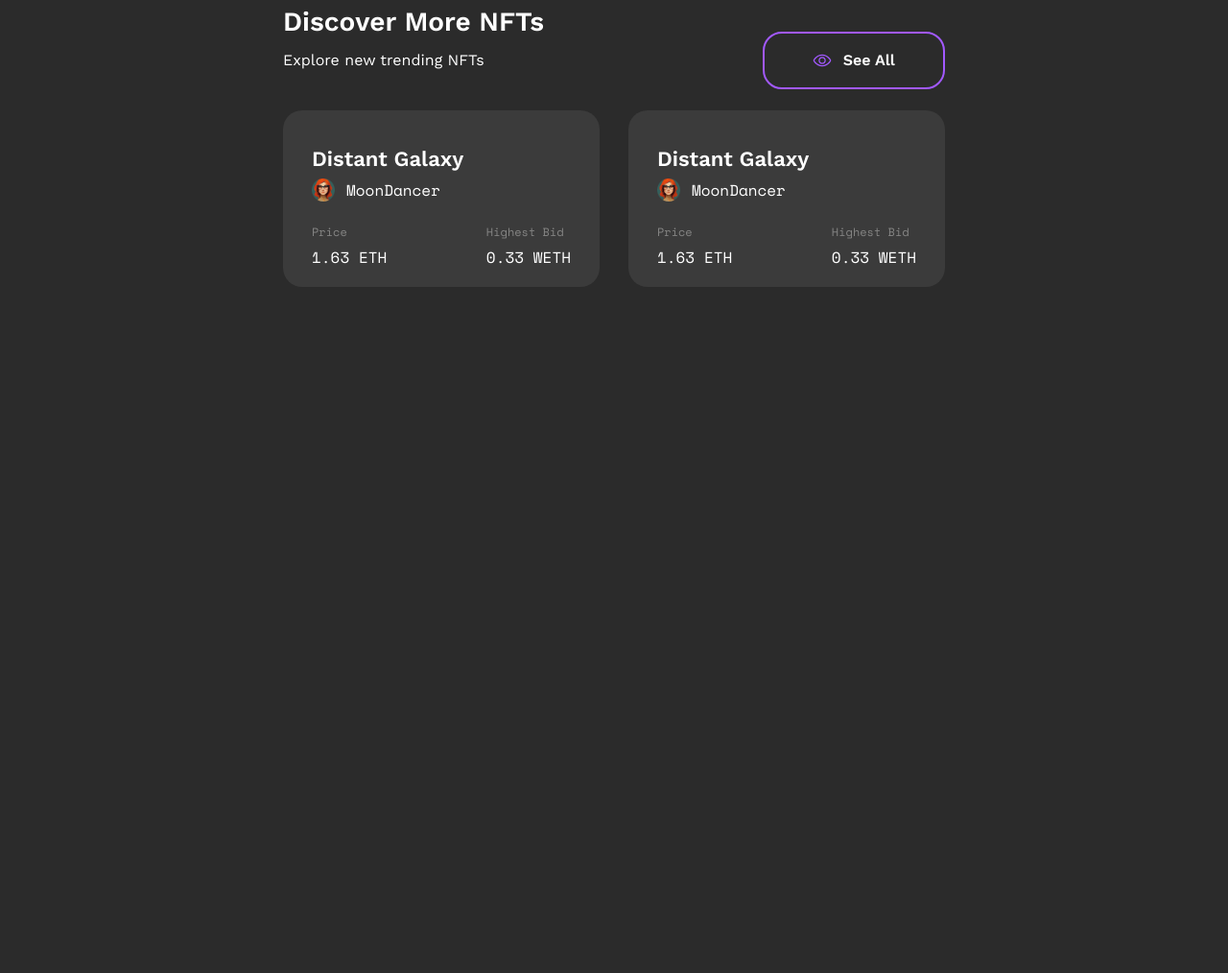
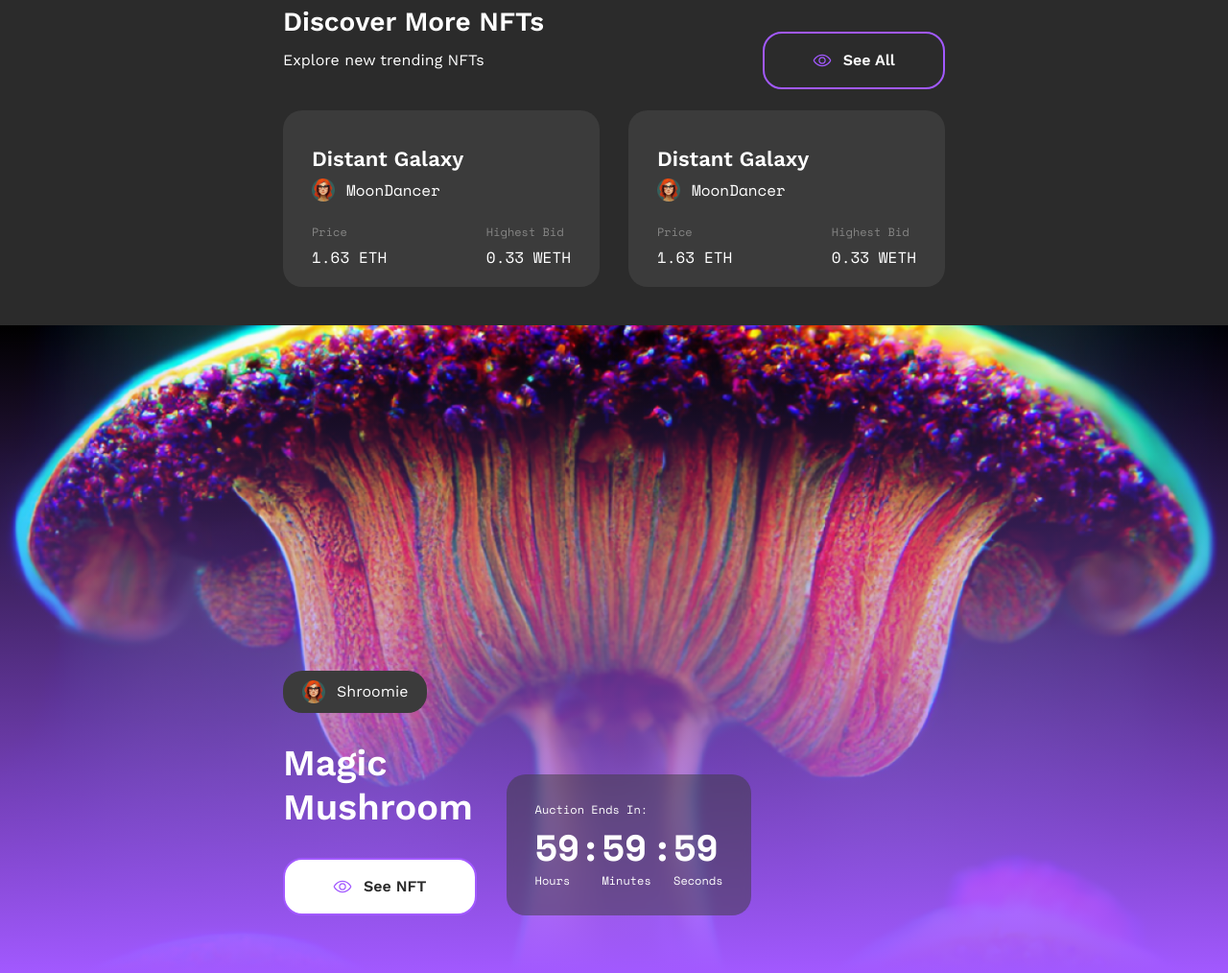
Before and after one commit to NigarRahimli/FinalProjectFront, a plain HTML site: page public/pages/Home/index.html in a window 1280 px wide. Shown: the part 1826-2840 px from the top of the page at 96% size. Before the commit the page ends 2165 px from the top, so only its background shows below. Drawn offline with nearby package versions, Linux system fonts and the light colour scheme.

Commit message:
maigic is ready

```diff
--- a/public/pages/Home/index.html
+++ b/public/pages/Home/index.html
@@ -339,5 +339,45 @@
         </div>
       </div>
     </section>
+
+    <section id="magic">
+      <div class="magic container">
+        <div class="magic__left">
+          <div class="magic__left__user">
+            <img src="../../imgs/avatars/woman.png" alt="" />
+            <p class="base-work">Shroomie</p>
+          </div>
+          <h2 class="magic__left__text heading-second-work">Magic Mushroom</h2>
+          <a class="magic__left__button main secondary" href="./">
+            <img src="../../imgs/icons/eye.svg" alt="" />
+            <p>See NFT</p>
+          </a>
+        </div>
+        <div class="magic__right">
+          <p class="caption-mono">Auction ends in:</p>
+          <div class="magic__right__time">
+            <div class="magic__right__time__number">
+              <h3 class="heading-third-mono">59</h3>
+              <p class="caption-mono">Hours</p>
+            </div>
+            <h3 class="heading-third-mono">:</h3>
+            <div class="magic__right__time__number">
+              <h3 class="heading-third-mono">59</h3>
+              <p class="caption-mono">Minutes</p>
+            </div>
+            <h3 class="heading-third-mono">:</h3>
+            <div class="magic__right__time__number">
+              <h3 class="heading-third-mono">59</h3>
+              <p class="caption-mono">Seconds</p>
+            </div>
+          </div>
+        </div>
+        <a class="magic__left__button addition secondary" href="./">
+          <img src="../../imgs/icons/eye.svg" alt="" />
+          <p>See NFT</p>
+        </a>
+
+      </div>
+    </section>
   </body>
 </html>
--- a/scss/base/_reset.scss
+++ b/scss/base/_reset.scss
@@ -2,7 +2,9 @@
    v2.0 | 20110126
    License: none (public domain)
 */
-
+a{
+  text-decoration: none;
+}
 * {
     box-sizing: border-box;
   }
--- a/scss/pages-scss/_home.scss
+++ b/scss/pages-scss/_home.scss
@@ -78,9 +78,7 @@ body {
           padding-top: 10px;
         }
       }
-      a {
-        text-decoration: none;
-      }
+
       &__text {
         @include text-formatter($--work, 22px, 400, 160%);
         @include for-size(tablet) {
@@ -99,7 +97,6 @@ body {
         height: 20px;
       }
       a {
-        text-decoration: none;
         @include for-size(mobile) {
           width: 100%;
         }
@@ -141,9 +138,7 @@ body {
   @include for-size(tablet) {
     padding: 40px 0;
   }
-  a {
-    text-decoration: none;
-  }
+
   .trending {
     &__text {
       padding-top: 10px;
@@ -248,9 +243,7 @@ body {
   @include for-size(tablet) {
     padding: 40px 0;
   }
-  a {
-    text-decoration: none;
-  }
+
   .top {
     display: grid;
     column-gap: 100px;
@@ -267,10 +260,8 @@ body {
       }
       margin-top: 30px;
       background-color: $--Background;
-      @include for-size(mobile){
-
-      margin-top: 40px;
-
+      @include for-size(mobile) {
+        margin-top: 40px;
       }
       img {
         width: 20px;
@@ -390,7 +381,6 @@ body {
       padding: 40px 0;
     }
     a {
-      text-decoration: none;
       transition: all 0.3s ease;
       cursor: pointer;
       &:hover {
@@ -444,34 +434,29 @@ body {
     &__cards {
       grid-area: 2 / 1 / 3 / 3;
       display: grid;
-        grid-template-columns: repeat(3,1fr);
-        gap: 30px;
+      grid-template-columns: repeat(3, 1fr);
+      gap: 30px;
 
-      @include for-size(tablet){
-        grid-template-columns: repeat(2,1fr);
-
+      @include for-size(tablet) {
+        grid-template-columns: repeat(2, 1fr);
       }
       @include for-size(mobile) {
         grid-area: 2 / 1 / 3 / 2;
         grid-template-columns: 1fr;
-
       }
       &__card {
+        background-color: $--Background---Secondary;
+        border-radius: 20px;
 
-        background-color: $--Background---Secondary;
-        border-radius:20px ;
-
-        @include for-size(tablet){
-          &:last-child{
+        @include for-size(tablet) {
+          &:last-child {
             display: none;
           }
-
         }
-        @include for-size(mobile){
-          &:last-child{
+        @include for-size(mobile) {
+          &:last-child {
             display: initial;
           }
-
         }
 
         &__img {
@@ -480,22 +465,20 @@ body {
         &__content {
           padding: 20px 30px;
 
-
           img {
             width: 24px;
             height: 24px;
           }
-          &__dancer{
+          &__dancer {
             padding-top: 5px;
             display: flex;
             column-gap: 12px;
             align-items: center;
-
           }
           &__records {
             padding-top: 25px;
             display: flex;
-            column-gap:21px;
+            column-gap: 21px;
             justify-content: space-between;
             .col-grey {
               color: $--caption-label-text;
@@ -507,3 +490,95 @@ body {
     }
   }
 }
+// -----------------
+
+#magic {
+  width: 100%;
+  background: linear-gradient(180deg, rgba(162, 89, 255, 0) 0%, #a259ff 100%),
+    url(../../public/imgs/photos/mushroom.png);
+  background-repeat: no-repeat;
+  background-size: cover;
+  background-position: 50% 50%;
+
+  .magic {
+    padding-top: 360px;
+    padding-bottom: 60px;
+    @include for-size(mobile) {
+      padding-top: 120px;
+    padding-bottom: 40px;
+    }
+    display: flex;
+    justify-content: space-between;
+    align-items: end;
+    .addition {
+      visibility: hidden;
+      opacity: 0;
+      @include for-size(mobile) {
+        visibility: visible;
+        opacity: 1;
+      }
+    }
+    @include for-size(mobile) {
+      flex-direction: column;
+      row-gap: 30px;
+      align-items: start;
+      .main {
+        display: none;
+      }
+    }
+
+    &__left {
+      display: flex;
+      flex-direction: column;
+      row-gap: 30px;
+      &__text {
+        @include for-size(tablet) {
+          @include text-formatter($--work, 38px, 600, 120%);
+        }
+      }
+      &__button {
+        width: fit-content;
+        color: $--Background;
+        background-color: $--Text;
+        @include for-size(mobile) {
+          width: 100%;
+        }
+      }
+      &__user {
+        display: flex;
+        column-gap: 12px;
+        padding: 10px 20px;
+        align-items: center;
+        border-radius: 20px;
+        background: #3b3b3b;
+        width: fit-content;
+        img {
+          width: 24px;
+          height: 24px;
+        }
+      }
+    }
+    &__right {
+      padding: 30px;
+      width: 295px;
+      height: fit-content;
+      border-radius: 20px;
+      background: rgba(59, 59, 59, 0.5);
+      backdrop-filter: blur(5px);
+      grid-column-end: auto;
+      @include for-size(mobile) {
+        width: 100%;
+      }
+      &__time {
+        display: grid;
+        grid-template-columns: repeat(5, auto);
+        padding-top: 10px;
+        &__number {
+          h3 {
+            padding-bottom: 5px;
+          }
+        }
+      }
+    }
+  }
+}
```
Also changed, not shown: public/imgs/photos/mushroom.png (added), scss/main.css, 1 other file.
